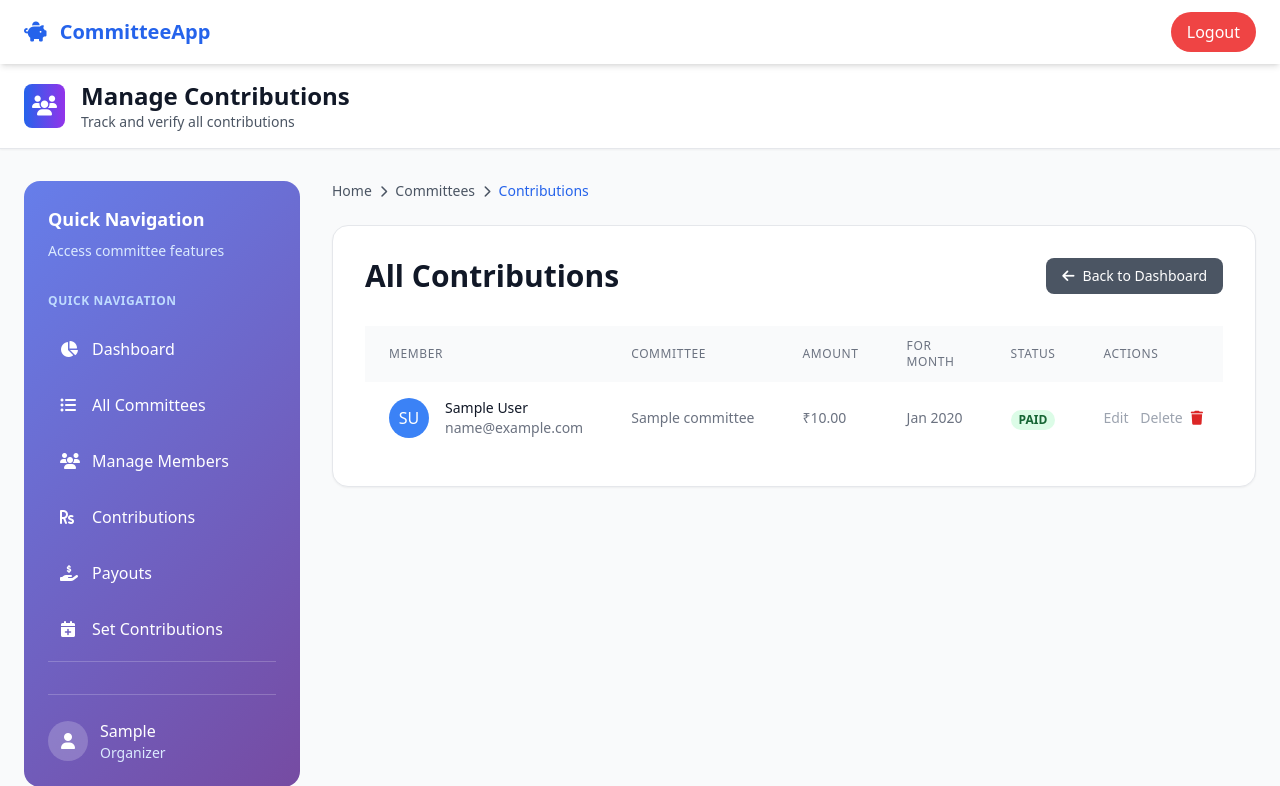
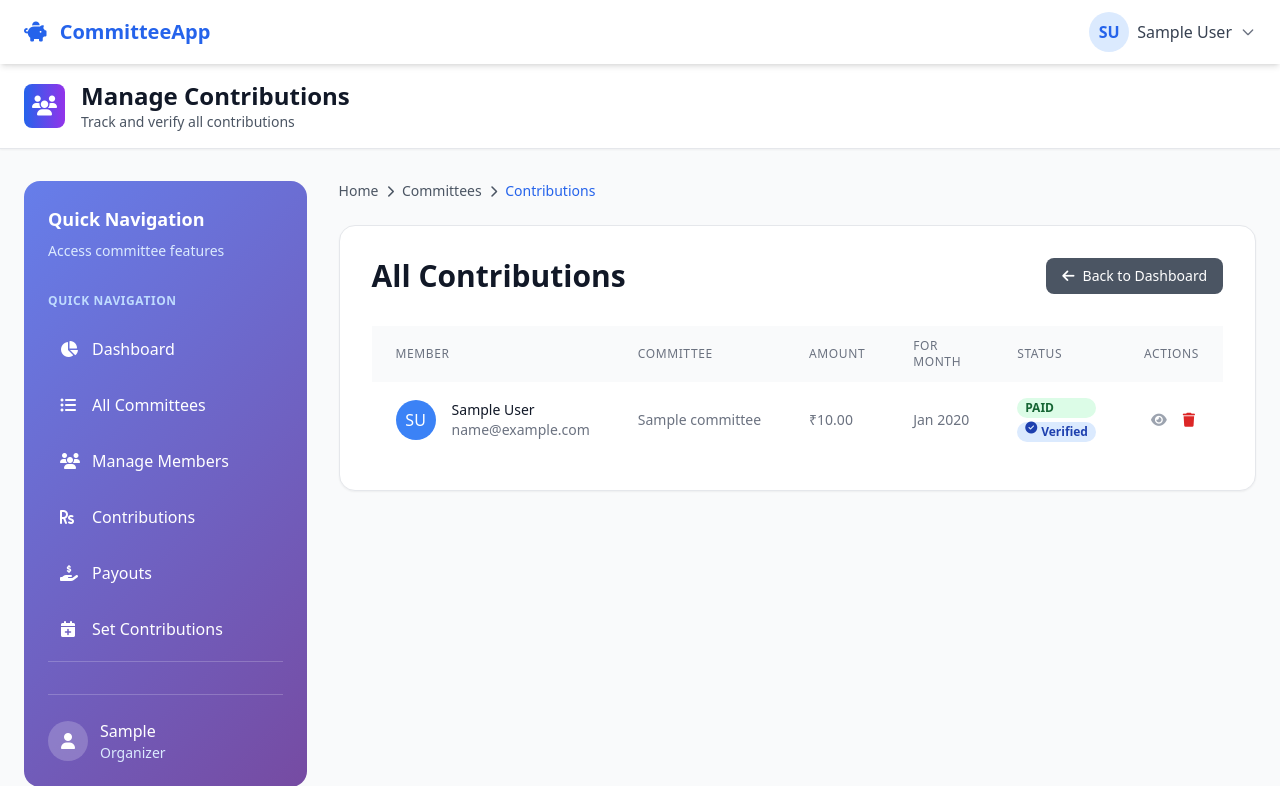
Before and after one commit to muhammadusman349/Smart-Committee, a Django app: page /committee/contributions/ in a window 1280 px wide. Shown: the top 786 px of the page. Run offline with Django 5.2, Linux system fonts and the light colour scheme; a user stored in the database is signed in; tables that the repository leaves empty hold one stand-in row (values such as "Sample post"); some libraries are stand-ins or nearby versions.

Commit message:
fixed the error and add verify contribution button

```diff
--- a/templates/base.html
+++ b/templates/base.html
@@ -37,13 +37,41 @@
             </div>
 
             <!-- Desktop Menu -->
-            <div class="hidden md:flex items-center space-x-6">
-                {% comment %} <a href="{% url 'home' %}" class="text-gray-600 hover:text-blue-600 transition duration-300">Home</a>
-                <a href="{% url 'committee:committee_list' %}" class="text-gray-600 hover:text-blue-600 transition duration-300">Committees</a> {% endcomment %}
+            <div class="hidden md:flex items-center space-x-4">
                 {% if user.is_authenticated %}
-                    <a href="{% url 'account_logout' %}" class="bg-red-500 text-white px-4 py-2 rounded-full hover:bg-red-600 transition duration-300">Logout</a>
+                    <!-- Profile Dropdown -->
+                    <div class="relative" x-data="{ open: false }">
+                        <button @click="open = !open" class="flex items-center space-x-2 focus:outline-none">
+                            <div class="w-10 h-10 rounded-full bg-blue-100 flex items-center justify-center">
+                                <span class="text-blue-600 font-semibold">{{ user.first_name|first|upper }}{{ user.last_name|first|upper|default:'' }}</span>
+                            </div>
+                            <span class="text-gray-700">{{ user.full_name|default:user.first_name }}</span>
+                            <svg class="w-4 h-4 text-gray-500" fill="none" stroke="currentColor" viewBox="0 0 24 24" :class="{ 'transform rotate-180': open }">
+                                <path stroke-linecap="round" stroke-linejoin="round" stroke-width="2" d="M19 9l-7 7-7-7"></path>
+                            </svg>
+                        </button>
+
+                        <!-- Dropdown Menu -->
+                        <div x-show="open" @click.away="open = false"
+                             class="absolute right-0 mt-2 w-48 bg-white rounded-md shadow-lg py-1 z-50"
+                             x-transition:enter="transition ease-out duration-100"
+                             x-transition:enter-start="transform opacity-0 scale-95"
+                             x-transition:enter-end="transform opacity-100 scale-100"
+                             x-transition:leave="transition ease-in duration-75"
+                             x-transition:leave-start="transform opacity-100 scale-100"
+                             x-transition:leave-end="transform opacity-0 scale-95">
+                            <a href="{% url 'profile' %}" class="block px-4 py-2 text-sm text-gray-700 hover:bg-gray-100">
+                                <i class="fas fa-user-circle mr-2"></i> My Profile
+                            </a>
+                            <div class="border-t border-gray-100 my-1"></div>
+                            <a href="{% url 'account_logout' %}" class="block px-4 py-2 text-sm text-red-600 hover:bg-red-50">
+                                <i class="fas fa-sign-out-alt mr-2"></i> Logout
+                            </a>
+                        </div>
+                    </div>
                 {% else %}
-                    <a href="{% url 'account_login' %}" class="bg-blue-600 text-white px-4 py-2 rounded-full hover:bg-blue-700 transition duration-300">Login</a>
+                    <a href="{% url 'account_login' %}" class="text-gray-600 hover:text-blue-600 transition duration-300 px-3 py-2">Login</a>
+                    <a href="{% url 'account_signup' %}" class="bg-blue-600 text-white px-4 py-2 rounded-full hover:bg-blue-700 transition duration-300">Sign Up</a>
                 {% endif %}
             </div>
         </div>
@@ -54,9 +82,19 @@
             <a href="{% url 'committee:committee_list' %}" class="block text-gray-800 hover:bg-blue-50 p-2 rounded">Committees</a> {% endcomment %}
             <hr/>
             {% if user.is_authenticated %}
-                <a href="{% url 'account_logout' %}" class="block bg-red-500 text-white text-center p-2 rounded">Logout</a>
+                <a href="{% url 'profile' %}" class="flex items-center space-x-2 p-2 rounded hover:bg-gray-100">
+                    <div class="w-8 h-8 rounded-full bg-blue-100 flex items-center justify-center">
+                        <span class="text-blue-600 text-sm font-semibold">{{ user.first_name|first|upper }}{{ user.last_name|first|upper|default:'' }}</span>
+                    </div>
+                    <span class="text-gray-800">My Profile</span>
+                </a>
+                <hr class="my-2 border-gray-200">
+                <a href="{% url 'account_logout' %}" class="block p-2 text-red-600 rounded hover:bg-red-50">
+                    <i class="fas fa-sign-out-alt mr-2"></i> Logout
+                </a>
             {% else %}
-                <a href="{% url 'account_login' %}" class="block bg-blue-600 text-white text-center p-2 rounded">Login</a>
+                <a href="{% url 'account_login' %}" class="block bg-gray-200 text-gray-800 text-center p-2 rounded mb-2 hover:bg-gray-300">Login</a>
+                <a href="{% url 'account_signup' %}" class="block bg-blue-600 text-white text-center p-2 rounded hover:bg-blue-700">Sign Up</a>
             {% endif %}
         </div>
     </nav>
--- a/templates/committee/manage_contributions.html
+++ b/templates/committee/manage_contributions.html
@@ -49,42 +49,67 @@
                     <td class="px-6 py-4 whitespace-nowrap text-sm text-gray-500">₹{{ contribution.amount_paid|floatformat:2 }}</td>
                     <td class="px-6 py-4 whitespace-nowrap text-sm text-gray-500">{{ contribution.for_month|date:"M Y" }}</td>
                     <td class="px-6 py-4 whitespace-nowrap">
+                        <div class="flex flex-col space-y-1">
                             <span class="px-2 inline-flex text-xs leading-5 font-semibold rounded-full
                                 {% if contribution.payment_status == 'PAID' %}bg-green-100 text-green-800
                                 {% elif contribution.payment_status == 'LATE' %}bg-yellow-100 text-yellow-800
                                 {% else %}bg-gray-100 text-gray-800{% endif %}">
                                 {{ contribution.payment_status }}
                             </span>
+                            {% if contribution.payment_status in 'PAID,LATE' %}
+                                {% if contribution.verified_by_organizer %}
+                                    <span class="px-2 inline-flex text-xs leading-5 font-semibold rounded-full bg-blue-100 text-blue-800">
+                                        <i class="fas fa-check-circle mr-1"></i> Verified
+                                    </span>
+                                {% else %}
+                                    <span class="px-2 inline-flex text-xs leading-5 font-semibold rounded-full bg-yellow-100 text-yellow-800">
+                                        <i class="fas fa-clock mr-1"></i> Pending Verification
+                                    </span>
+                                {% endif %}
+                            {% endif %}
+                        </div>
                     </td>
                     <td class="px-6 py-4 whitespace-nowrap text-right text-sm font-medium">
-                        <div class="flex space-x-2">
+                        <div class="flex items-center justify-end space-x-2">
                             {% if contribution.payment_status != 'PAID' %}
                                 <a href="{% url 'committee:contribution_update' contribution.pk %}"
-                                   class="text-indigo-600 hover:text-indigo-900"
+                                   class="text-indigo-600 hover:text-indigo-900 p-1 rounded hover:bg-indigo-50"
                                    title="Edit Contribution">
                                     <i class="fas fa-edit"></i>
                                 </a>
                             {% else %}
-                                <span class="text-gray-400 cursor-not-allowed" title="Cannot edit paid contribution">
-                                    <a href="{% url 'committee:contribution_update' pk=contribution.pk %}" class="btn btn-sm btn-outline-primary me-2">Edit</a>
-                                    <a href="{% url 'committee:contribution_delete' pk=contribution.pk %}" class="btn btn-sm btn-outline-danger">Delete</a>
-                                    {% if not contribution.verified_by_organizer and contribution.payment_status == 'PAID' %}
-                                        <form action="{% url 'committee:contribution_verify' pk=contribution.pk %}" method="post" class="d-inline">
+                                <a href="{% url 'committee:contribution_update' pk=contribution.pk %}"
+                                   class="text-gray-400 hover:text-gray-600 p-1 rounded hover:bg-gray-100"
+                                   title="View Contribution">
+                                    <i class="fas fa-eye"></i>
+                                </a>
+                            {% endif %}
+
+                            {% if not contribution.verified_by_organizer and contribution.payment_status in 'PAID,LATE' %}
+                                <form action="{% url 'committee:contribution_verify' pk=contribution.pk %}" method="post" class="inline">
                                     {% csrf_token %}
-                                            <button type="submit" class="btn btn-sm btn-outline-success">Verify</button>
+                                    <button type="submit"
+                                            class="text-green-600 hover:text-green-900 p-1 rounded hover:bg-green-50"
+                                            title="Verify Contribution">
+                                        <i class="fas fa-check-circle"></i>
+                                    </button>
                                 </form>
                             {% endif %}
-                                </span>
-                            {% endif %}
-                            <form action="{% url 'committee:contribution_delete' contribution.pk %}" method="post" class="inline" id="delete-form-{{ contribution.pk }}">
-                                {% csrf_token %}
+
                             <button type="button"
-                                        class="text-red-600 hover:text-red-900 delete-btn"
+                                    class="text-red-600 hover:text-red-900 p-1 rounded hover:bg-red-50 delete-btn"
                                     data-contribution-id="{{ contribution.pk }}"
                                     data-member-name="{{ contribution.membership.member.full_name }}"
-                                        data-month="{{ contribution.for_month|date:'M Y' }}">
+                                    data-month="{{ contribution.for_month|date:'M Y' }}"
+                                    title="Delete Contribution">
                                 <i class="fas fa-trash"></i>
                             </button>
+
+                            <form action="{% url 'committee:contribution_delete' contribution.pk %}"
+                                  method="post"
+                                  class="hidden"
+                                  id="delete-form-{{ contribution.pk }}">
+                                {% csrf_token %}
                             </form>
                         </div>
                     </td>
--- a/templates/committee/organizer_dashboard.html
+++ b/templates/committee/organizer_dashboard.html
@@ -13,7 +13,7 @@
 <div class="p-8">
     <!-- Dashboard Header -->
     <div class="mb-8">
-        <h2 class="text-3xl font-bold text-gray-900 mb-2">Welcome back, {{ user.first_name|default:user.email }}!</h2>
+        <h2 class="text-3xl font-bold text-gray-900 mb-2">Welcome back, {{ user.full_name|default:user.get_username|default:'User' }}!</h2>
         <p class="text-gray-600">Comprehensive overview of your committee management activities</p>
     </div>
 
```
Also changed, not shown: templates/committee/member_dashboard.html (+15 -0 lines). Lines whose indentation alone changed are shown as unchanged.
